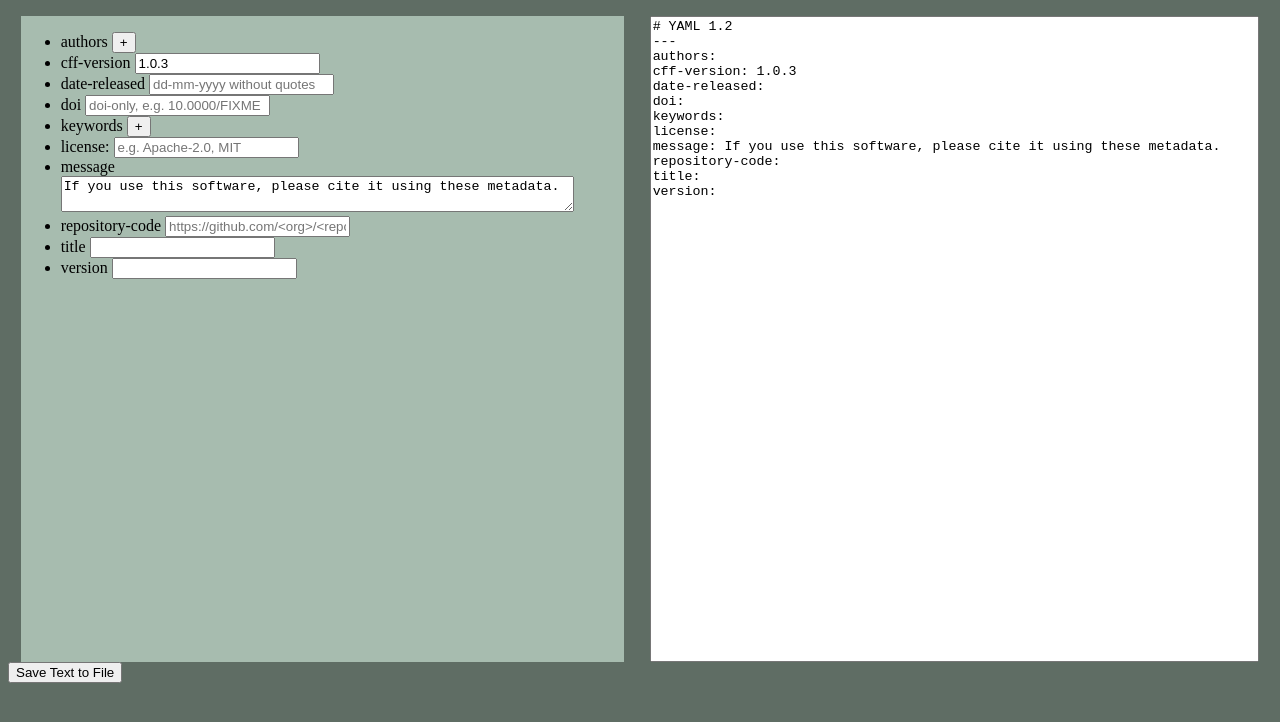
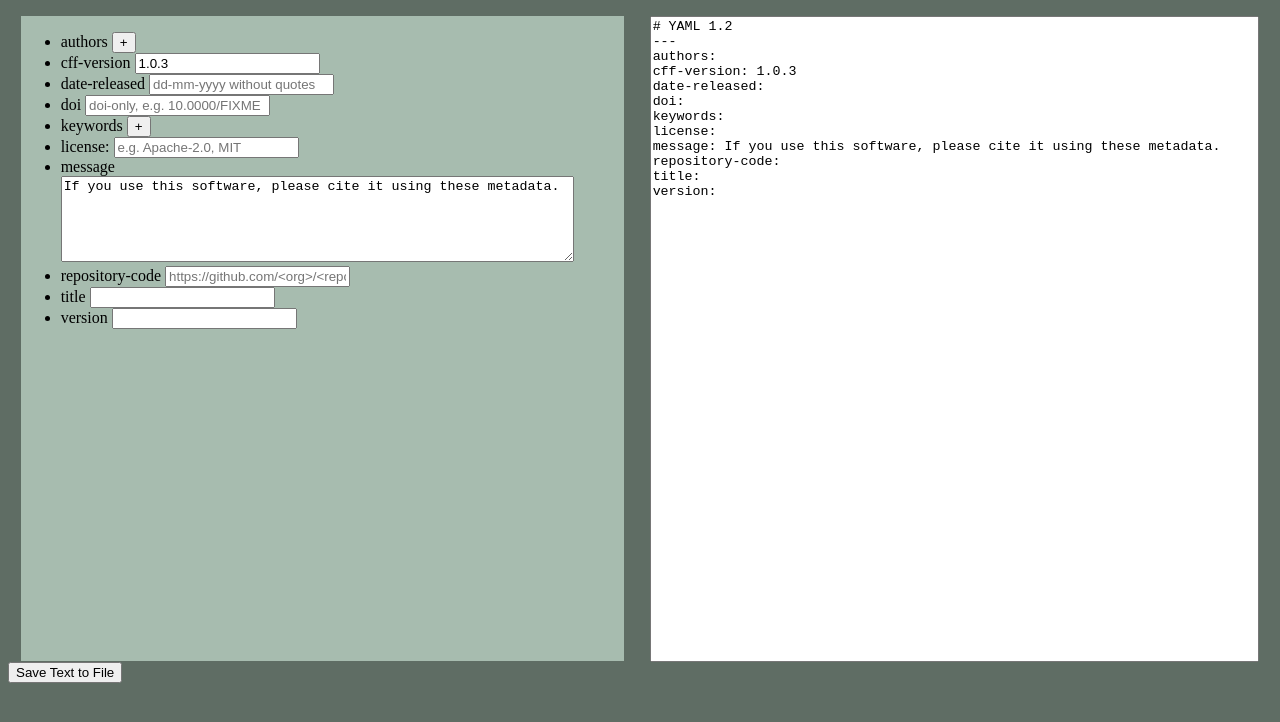
Before and after one commit to citation-file-format/cff-initializer-javascript-v1, a Vue app: page / in a window 1280 px wide. Shown: the top 722 px of the page. Built offline with nearby package versions, Linux system fonts and the light colour scheme.

Commit message:
corrected some small errors in the css

```diff
--- a/src/Form.vue
+++ b/src/Form.vue
@@ -210,13 +210,13 @@ export default {
         flex-grow: 1.0;
         flex-basis: 0.0;
         overflow-y: auto;
-        height: '80vh';
-        padding-bottom: '5px';  /* not sure why but without it the textarea is slightly longer than the form div; (optimized for Google Chrome browser) */
+        height: 80vh;
+        padding-bottom: 5px;  /* not sure why but without it the textarea is slightly longer than the form div; (optimized for Google Chrome browser) */
     }
 
     textarea.msg {
         width: 90%;
-        height: '80px';
+        height: 80px;
         overflow-y: auto;
         resize: vertical;
     }
```
